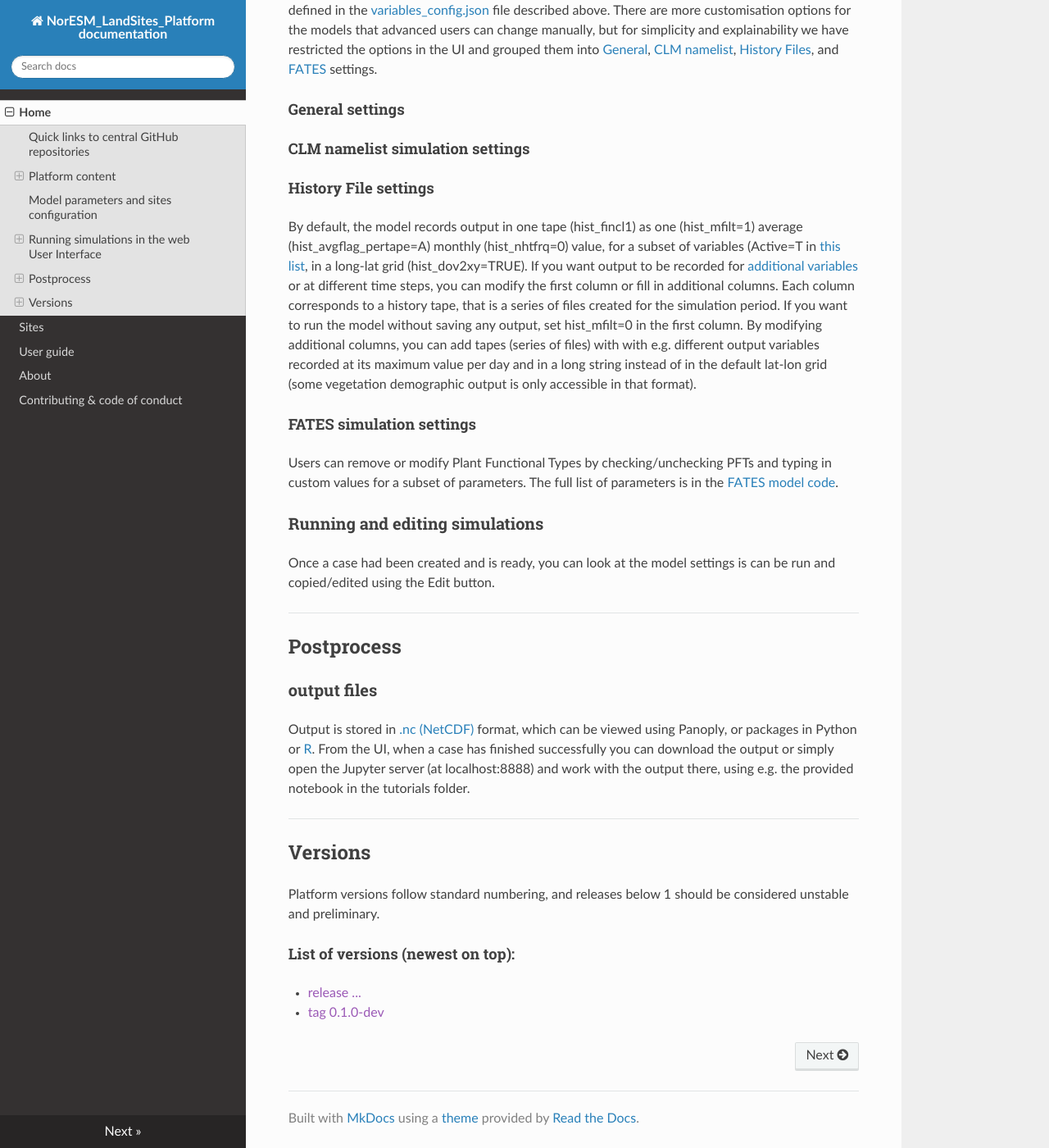
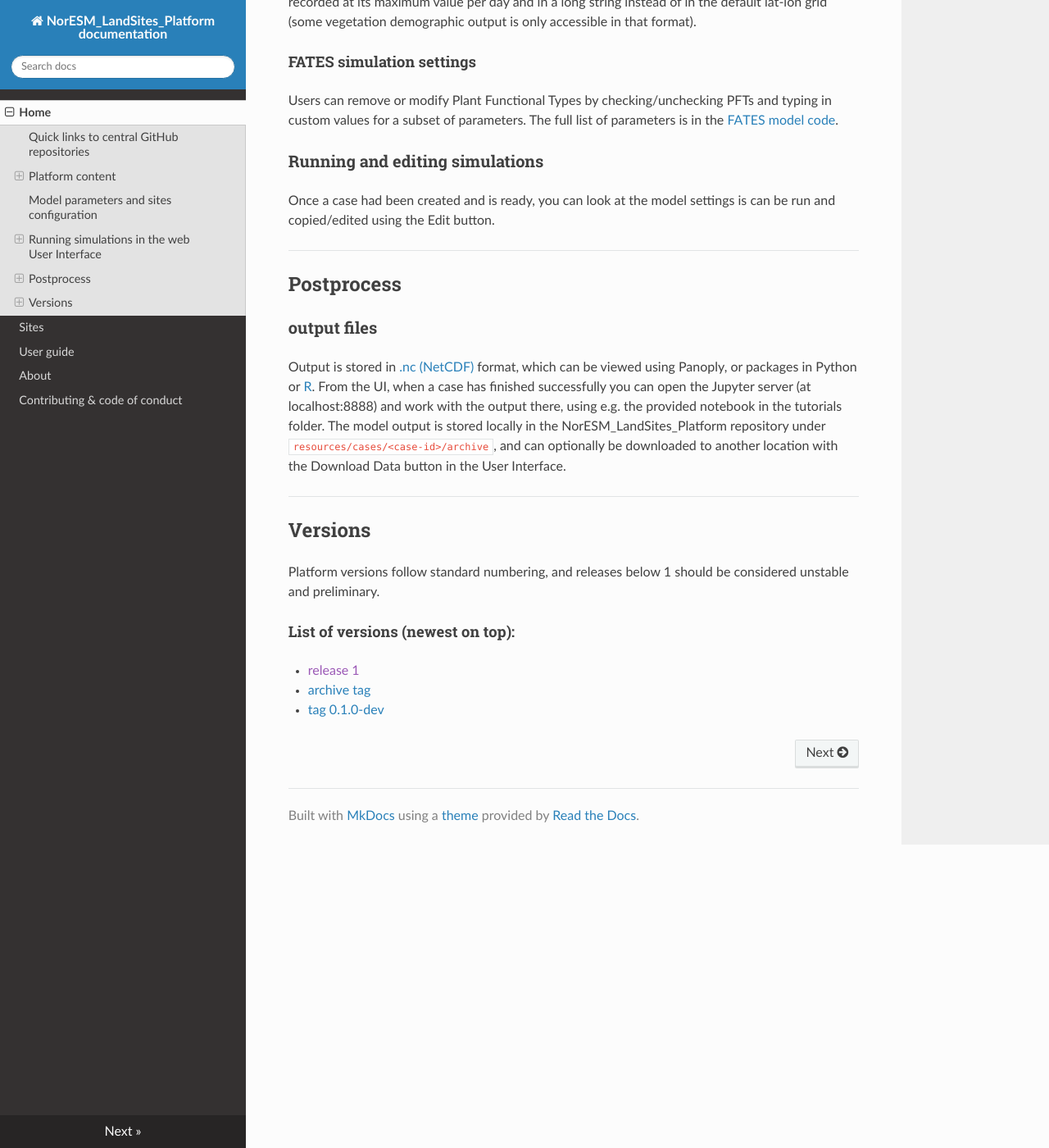
Before and after one commit to NorESMhub/noresm-land-sites-platform, an MkDocs documentation site: the page built from docs/index.md, in a window 1280 px wide and 1400 px high, scrolled down 11056 px. Shown: the whole window at 82% size. Built offline with MkDocs 1.6.1, drawn with Linux system fonts in a browser that asks for light colours; nearby versions of some CDN libraries; some of the changed text lies outside the part shown.

Commit message:
Update index.md

```diff
--- a/docs/index.md
+++ b/docs/index.md
@@ -269,7 +260,7 @@ Once a case had been created and is ready, you can look at the model settings is
 
 ### output files
 
-Output is stored in [.nc (NetCDF)](https://www.unidata.ucar.edu/software/netcdf/) format, which can be viewed using Panoply, or packages in Python or [R](https://cran.r-project.org/web/packages/ncdf4/index.html). From the UI, when a case has finished successfully you can download the output or simply open the Jupyter server (at localhost:8888) and work with the output there, using e.g. the provided notebook in the tutorials folder.
+Output is stored in [.nc (NetCDF)](https://www.unidata.ucar.edu/software/netcdf/) format, which can be viewed using Panoply, or packages in Python or [R](https://cran.r-project.org/web/packages/ncdf4/index.html). From the UI, when a case has finished successfully you can open the Jupyter server (at localhost:8888) and work with the output there, using e.g. the provided notebook in the tutorials folder. The model output is stored locally in the NorESM_LandSites_Platform repository under `resources/cases/<case-id>/archive`, and can optionally be downloaded to another location with the Download Data button in the User Interface.
 
 
 
@@ -281,5 +272,6 @@ Platform versions follow standard numbering, and releases below 1 should be cons
 
 #### List of versions (newest on top):
 
-- [release ...]()
-- [tag 0.1.0-dev]()
+- [release 1]()
+- [archive tag](https://github.com/NorESMhub/NorESM_LandSites_Platform/releases/tag/archive)
+- [tag 0.1.0-dev](https://github.com/NorESMhub/NorESM_LandSites_Platform/releases/tag/v0.1.0)
```
Also changed, not shown: other parts of docs/index.md (+2 -11 lines).
